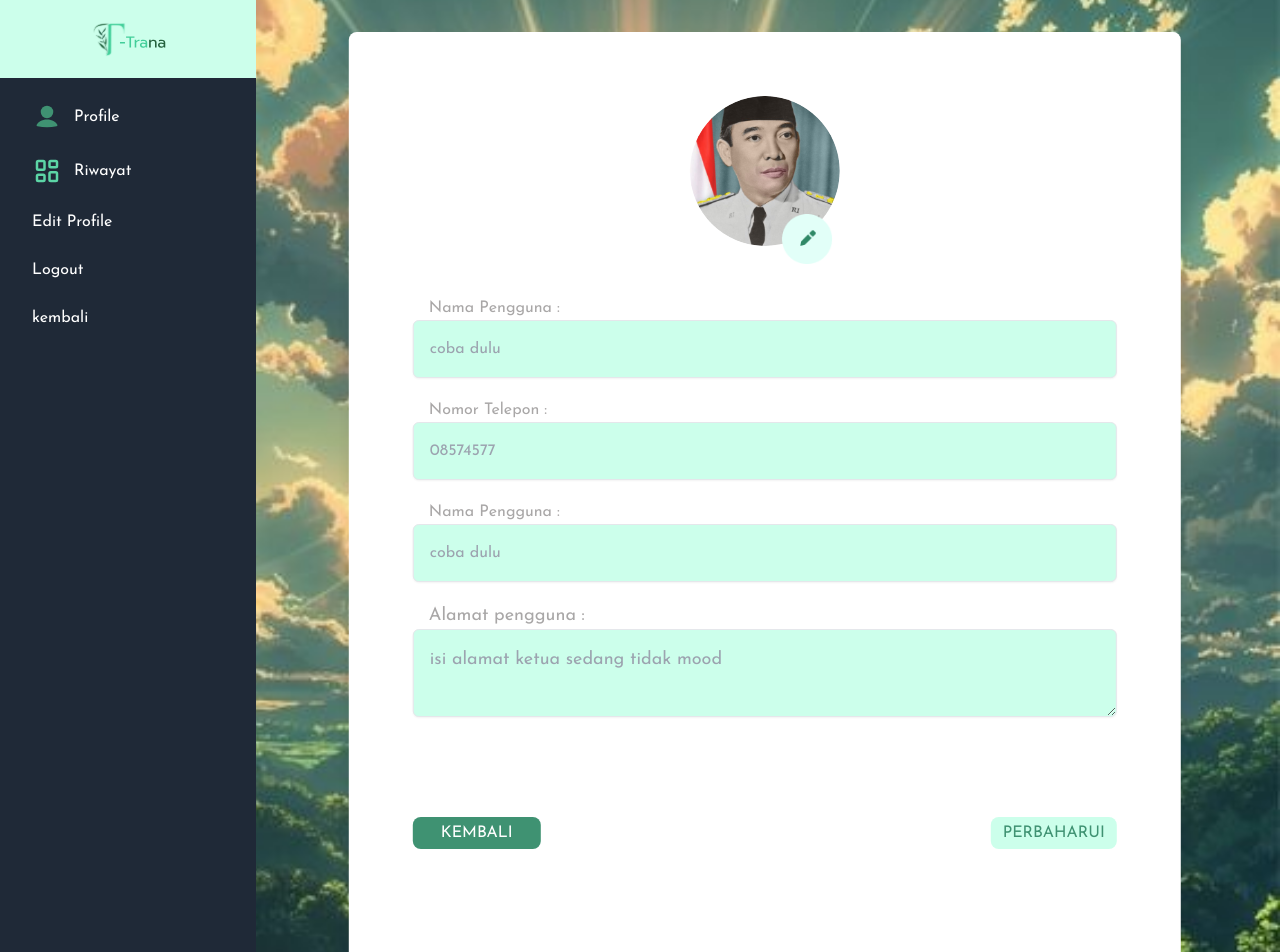
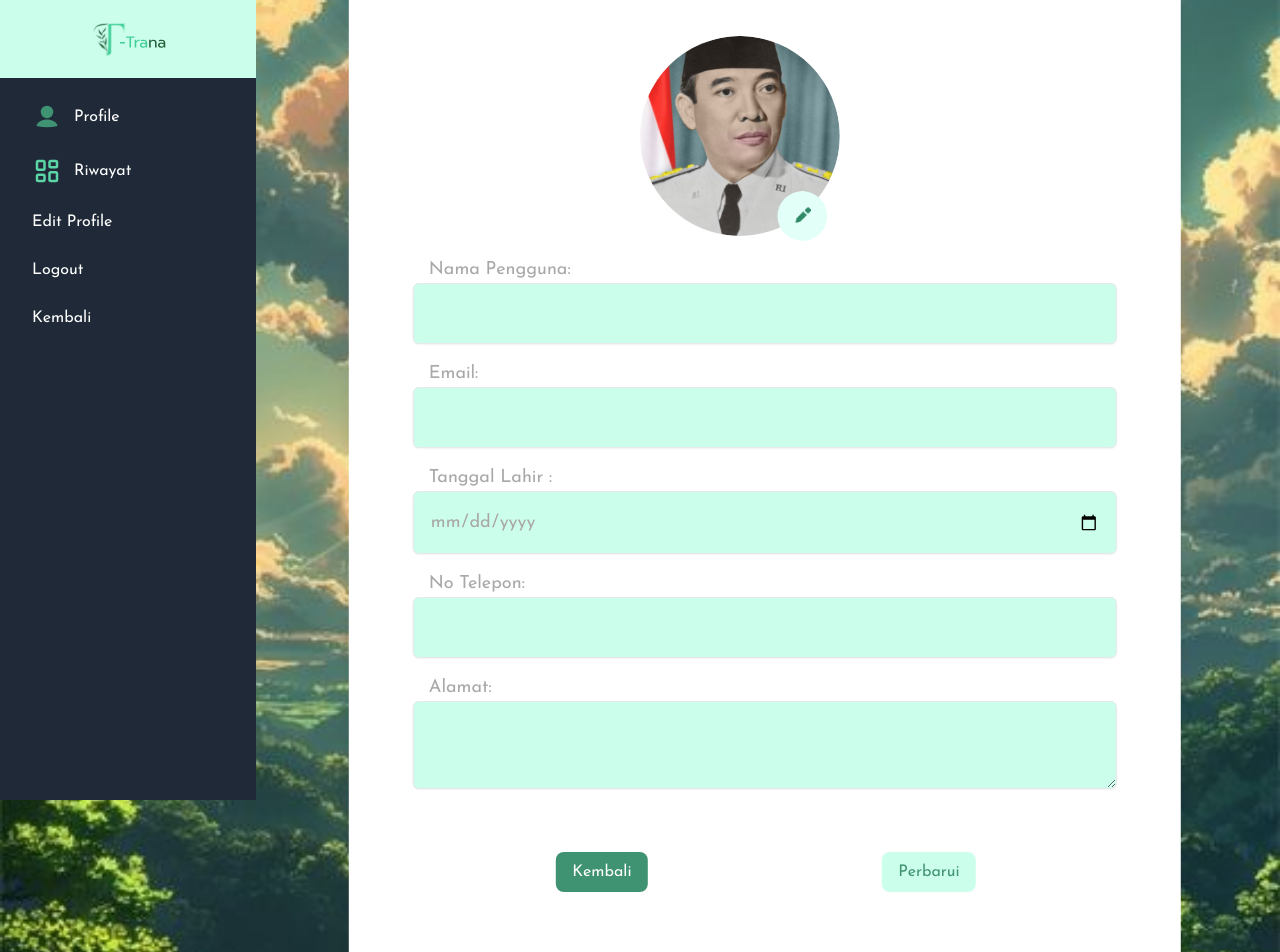
Before and after one commit to auliarahman789/ornatredec, a Next.js app: page /profile/edit in a window 1280 px wide. Shown: the top 952 px of the page. Built offline with nearby package versions, Linux system fonts and the light colour scheme.

Commit message:
edit profile pada halaman edit dan navbar

```diff
--- a/src/app/components/edit.tsx
+++ b/src/app/components/edit.tsx
@@ -1,15 +1,65 @@
 "use client";
+import { useState, useEffect, ChangeEvent } from "react";
+import { useRouter } from "next/navigation";
+import Image from "next/image";
 import Link from "next/link";
-import Image from "next/image";
-import { useRouter } from "next/navigation";
 
-export default function Sidebar() {
+interface UserData {
+  username: string;
+  email: string;
+  birthday: string;
+  Notelepon: string;
+  alamat: string;
+}
+
+export default function EditProfile() {
+  const [formData, setFormData] = useState<UserData>({
+    username: "",
+    email: "",
+    birthday: "",
+    Notelepon: "",
+    alamat: "",
+  });
+
   const router = useRouter();
+  const [mounted, setMounted] = useState(false);
+
+  useEffect(() => {
+    setMounted(true);
+
+    const storedUserData = localStorage.getItem("userData");
+    if (storedUserData) {
+      setFormData(JSON.parse(storedUserData));
+    }
+  }, []);
+
+  const handleInputChange = (
+    e: ChangeEvent<HTMLInputElement | HTMLTextAreaElement>
+  ) => {
+    const { name, value } = e.target;
+    setFormData((prevData) => ({
+      ...prevData,
+      [name]: value,
+    }));
+  };
+
+  const handleSave = () => {
+    // Simpan data ke localStorage
+    localStorage.setItem("userData", JSON.stringify(formData));
+    // Navigasi ke halaman profil dengan data terbaru
+    router.push("/profile");
+  };
+
+  const handleGoBack = () => {
+    if (mounted) {
+      router.push("/profile");
+    }
+  };
 
   return (
     <div className="flex min-h-screen">
       {/* Sidebar */}
-      <div className="w-64 h-[200%] bg-gray-800 text-white flex flex-col fixed top-0">
+      <div className="w-64 h-screen bg-gray-800 text-white flex flex-col fixed top-0">
         <div className="p-4 flex justify-center bg-[#CCFFEB]">
           <Image src="/icon/logo.svg" width={85} height={70} alt="logo" />
         </div>
@@ -63,77 +113,118 @@ export default function Sidebar() {
             <li className="mb-2">
               <Link href="/">
                 <div className="block py-2 px-4 rounded hover:bg-gray-700">
-                  kembali
+                  Kembali
                 </div>
               </Link>
             </li>
           </ul>
         </nav>
       </div>
+
+      {/* Profile Edit Form */}
       <div
         className="flex-1 bg-cover bg-center"
-        style={{ backgroundImage: "url('/img/bg.jpg')", height: "170vh" }}
+        style={{ backgroundImage: "url('/img/bg.jpg')", height: "160vh" }}
       >
         <div className="absolute inset-0 flex justify-center items-center pointer-events-none">
-          <div className="bg-white p-16 rounded-lg shadow-lg w-[65%] h-[140%] translate-x-[15%] z-20 relative pointer-events-auto translate-y-48">
-            <div className="flex justify-center">
+          <div className="bg-white p-16 rounded-lg shadow-lg w-[65%] h-[150%] translate-x-[15%] z-20 relative pointer-events-auto mt-[30%]">
+            <div className="flex justify-center -translate-y-[10%]">
               <Image
                 src="/img/soekarno.png"
-                width={150}
-                height={150}
+                width={200}
+                height={200}
                 alt="gm"
                 className="rounded-full"
               />
+              <button className="-translate-x-[125%] translate-y-[40%]">
+                <Image
+                  src="/img/pensil.png"
+                  width={50}
+                  height={50}
+                  alt="gm"
+                  className="rounded-full"
+                />
+              </button>
             </div>
-            <div className="flex justify-center translate-x-[6%] -translate-y-8">
-              <Image src="/img/pensil.png" width={50} height={50} alt="gm" />
+
+            <div className="text-[#A9A7A7] text-[18px] pb-4 ">
+              <span className="pl-4">Nama Pengguna:</span>
+              <div className="flex flex-col ">
+                <input
+                  type="text"
+                  name="username"
+                  value={formData.username}
+                  onChange={handleInputChange}
+                  className="w-full p-4 border bg-[#CCFFEB] rounded-md shadow-sm"
+                />
+              </div>
             </div>
-            <div className="pb-5">
-              <span className="pl-4 text-[#A9A7A7]">Nama Pengguna :</span>
+            <div className="text-[#A9A7A7] text-[18px] pb-4">
+              <span className="pl-4">Email:</span>
+              <div className="flex flex-col">
+                <input
+                  type="email"
+                  name="email"
+                  value={formData.email}
+                  onChange={handleInputChange}
+                  className="w-full p-4 border bg-[#CCFFEB] rounded-md shadow-sm"
+                />
+              </div>
+            </div>
+            <div className="text-[#A9A7A7] text-[18px] pb-4">
+              <span className="pl-4">Tanggal Lahir :</span>
+              <div className="flex flex-col">
+                <input
+                  type="date"
+                  name="birthday"
+                  value={formData.birthday}
+                  onChange={handleInputChange}
+                  className="w-full p-4 border bg-[#CCFFEB] rounded-md shadow-sm"
+                />
+              </div>
+            </div>
+            <div className="text-[#A9A7A7] text-[18px] pb-4">
+              <span className="pl-4">No Telepon:</span>
               <div className="flex flex-col">
                 <input
                   type="text"
-                  placeholder="coba dulu"
-                  className="w-[100%] p-4 border bg-[#CCFFEB] rounded-md shadow-sm "
+                  name="Notelepon"
+                  value={formData.Notelepon}
+                  onChange={handleInputChange}
+                  className="w-full p-4 border bg-[#CCFFEB] rounded-md shadow-sm"
                 />
               </div>
             </div>
-            <div className="pb-5">
-              <span className="pl-4 text-[#A9A7A7]">Nomor Telepon :</span>
+            <div className="text-[#A9A7A7] text-[18px] pb-4">
+              <span className="pl-4">Alamat:</span>
               <div className="flex flex-col">
-                <input
-                  type="text"
-                  placeholder="08574577"
-                  className="w-[100%] p-4 border bg-[#CCFFEB] rounded-md shadow-sm"
+                <textarea
+                  name="alamat"
+                  value={formData.alamat}
+                  onChange={handleInputChange}
+                  className="w-full p-4 border bg-[#CCFFEB] rounded-md shadow-sm"
                 />
               </div>
             </div>
-            <div className="pb-5">
-              <span className="pl-4 text-[#A9A7A7]">Nama Pengguna :</span>
-              <div className="flex flex-col">
-                <input
-                  type="text"
-                  placeholder="coba dulu"
-                  className="w-[100%] p-4 border bg-[#CCFFEB] rounded-md shadow-sm"
-                />
+
+            <div className="grid grid-cols-3">
+              <div className="flex justify-end mt-[20%]">
+                <button
+                  onClick={handleGoBack}
+                  className="px-4 py-2 bg-[#3F9272] text-white rounded-lg "
+                >
+                  Kembali
+                </button>
               </div>
-            </div>
-            <div className="text-[#A9A7A7] text-[18px] pb-5">
-              <span className="pl-4">Alamat pengguna :</span>
-              <div className="flex flex-col">
-                <textarea
-                  placeholder="isi alamat ketua sedang tidak mood"
-                  className="w-[100%] p-4 border bg-[#CCFFEB] rounded-md shadow-sm pr-10"
-                />
+              <div></div>
+              <div className="flex justify-start mt-[20%]">
+                <button
+                  onClick={handleSave}
+                  className="px-4 py-2 bg-[#CCFFEB] text-[#3F9272] rounded-lg"
+                >
+                  Perbarui
+                </button>
               </div>
-            </div>
-            <div className="mt-20 flex justify-between">
-              <button className="px-7 py-1 rounded-lg bg-[#3F9272] text-[#ffff]">
-                KEMBALI
-              </button>
-              <button className="px-3 py-1 rounded-lg bg-[#CCFFEB] text-[#3F9272]">
-                PERBAHARUI
-              </button>
             </div>
           </div>
         </div>
--- a/src/app/components/homepage/navbar.tsx
+++ b/src/app/components/homepage/navbar.tsx
@@ -1,8 +1,8 @@
-import Link from "next/link";
-import React, { useEffect, useState } from "react";
+import { useEffect, useState } from "react";
 import Image from "next/image";
 import logo from "../../../../public/icon/logo.svg";
 import defaultAvatar from "../../../../public/img/default-avatar.png";
+import Link from "next/link";
 
 function Navbar() {
   const [isLoggedIn, setIsLoggedIn] = useState(false);
@@ -15,7 +15,7 @@ function Navbar() {
       setIsLoggedIn(true); // Tanda pengguna sudah login
       setUsername(savedUsername); // Simpan username di state
     }
-  }, []);
+  }, []); // Kosongkan dependency array untuk hanya menjalankan efek saat mount
 
   return (
     <div>
--- a/src/app/components/sidebar.tsx
+++ b/src/app/components/sidebar.tsx
@@ -2,11 +2,12 @@
 import Link from "next/link";
 import Image from "next/image";
 import { useEffect, useState } from "react";
-import router from "next/router";
+import { useRouter } from "next/navigation";
 
 interface UserData {
   username: string;
   email: string;
+  birthday: string;
   Notelepon: string;
   alamat: string;
 }
@@ -15,19 +16,26 @@ export default function ProfilePage() {
   const [userData, setUserData] = useState<UserData>({
     username: "",
     email: "",
+    birthday: "",
     Notelepon: "",
     alamat: "",
   });
 
+  const router = useRouter();
+
   useEffect(() => {
     const storedUserData = localStorage.getItem("userData");
-
-    // Pastikan bahwa storedUserData tidak null sebelum memparsing
     if (storedUserData) {
       const parsedUserData: UserData = JSON.parse(storedUserData);
       setUserData(parsedUserData);
     }
   }, []);
+
+  const handleDeleteAccount = () => {
+    localStorage.removeItem("userData");
+    localStorage.removeItem("token");
+    router.push("/login");
+  };
 
   return (
     <div className="flex min-h-screen">
@@ -85,11 +93,7 @@ export default function ProfilePage() {
             </li>
             <li className="mb-2">
               <button
-                onClick={() => {
-                  localStorage.removeItem("userData");
-                  localStorage.removeItem("token");
-                  router.push("/login");
-                }}
+                onClick={handleDeleteAccount}
                 className="block w-full text-left py-2 px-4 rounded hover:bg-gray-700"
               >
                 Hapus Akun
@@ -112,8 +116,8 @@ export default function ProfilePage() {
         style={{ backgroundImage: "url('/img/bg.jpg')" }}
       >
         <div className="absolute inset-0 flex justify-center items-center pointer-events-none">
-          <div className="bg-white p-16 rounded-lg shadow-lg w-[65%] h-[90%] translate-x-[15%] z-20 relative pointer-events-auto ">
-            <div className="text-[#A9A7A7] text-[18px] pb-4 -translate-y-[40%]">
+          <div className="bg-white p-16 rounded-lg shadow-lg w-[65%] h-[90%] translate-x-[15%] z-20 relative pointer-events-auto">
+            <div className="text-[#A9A7A7] text-[18px] pb-4 -translate-y-[35%]">
               <span className="pl-4">Nama Pengguna :</span>
               <div className="flex flex-col">
                 <input
@@ -124,7 +128,7 @@ export default function ProfilePage() {
                 />
               </div>
             </div>
-            <div className="text-[#A9A7A7] text-[18px] pb-4 -translate-y-[40%]">
+            <div className="text-[#A9A7A7] text-[18px] pb-4 -translate-y-[35%]">
               <span className="pl-4">Email :</span>
               <div className="flex flex-col">
                 <input
@@ -135,33 +139,39 @@ export default function ProfilePage() {
                 />
               </div>
             </div>
-            <div className="text-[#A9A7A7] text-[18px] pb-4 -translate-y-[40%]">
-              <span className="pl-4">Tanggal Lahir :</span>
+            <div className="text-[#A9A7A7] text-[18px] pb-4 -translate-y-[35%]">
+              <span className="pl-4">Tanggal Lahir</span>
               <div className="flex flex-col">
                 <input
-                  type="password"
-                  value=""
+                  type="date"
+                  value={userData.birthday}
                   className="w-[60%] p-4 border bg-[#CCFFEB] rounded-md shadow-sm"
                   readOnly
                 />
               </div>
             </div>
-            <div className="text-[#A9A7A7] text-[18px] pb-4 -translate-y-[40%]">
+            <div className="text-[#A9A7A7] text-[18px] pb-4 -translate-y-[35%]">
               <span className="pl-4">No Telepon :</span>
               <div className="flex flex-col">
                 <input
-                  type="number"
+                  type="text"
+                  value={userData.Notelepon}
                   className="w-[60%] p-4 border bg-[#CCFFEB] rounded-md shadow-sm"
+                  readOnly
                 />
               </div>
             </div>
-            <div className="text-[#A9A7A7] text-[18px] -translate-y-[40%]">
+            <div className="text-[#A9A7A7] text-[18px] pb-4 -translate-y-[35%]">
               <span className="pl-4">Alamat :</span>
               <div className="flex flex-col">
-                <textarea className="w-[60%] p-4 border bg-[#CCFFEB] rounded-md shadow-sm" />
+                <textarea
+                  value={userData.alamat}
+                  className="w-[60%] p-4 border bg-[#CCFFEB] rounded-md shadow-sm"
+                  readOnly
+                />
               </div>
             </div>
-            <div className="-translate-y-[180%] flex justify-end">
+            <div className="flex justify-end -translate-y-[230%]">
               <Image
                 src="/img/soekarno.png"
                 width={200}
```
